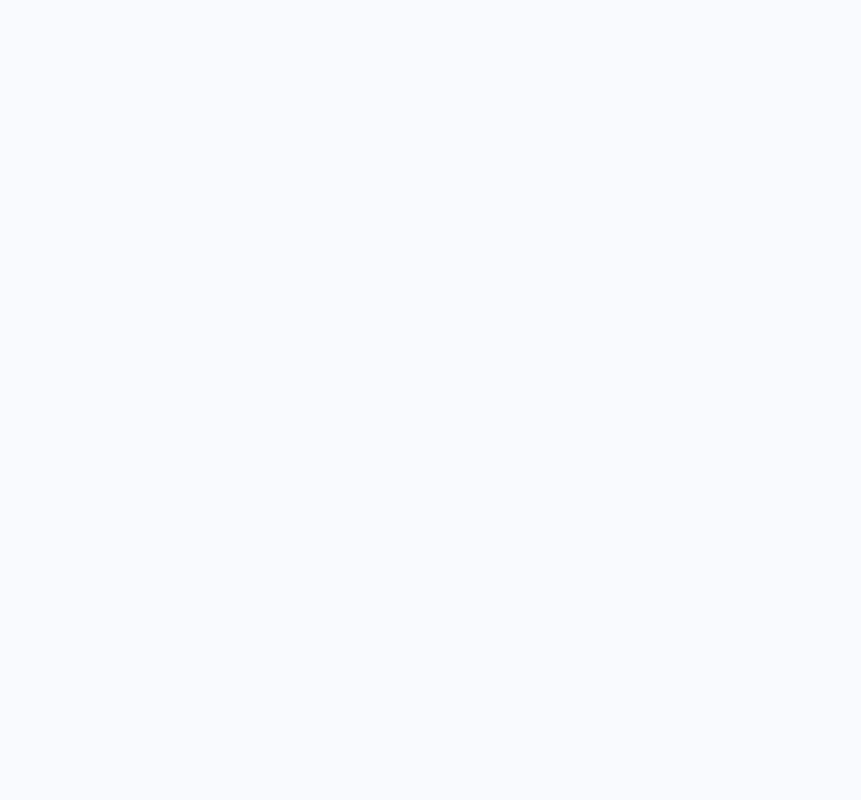
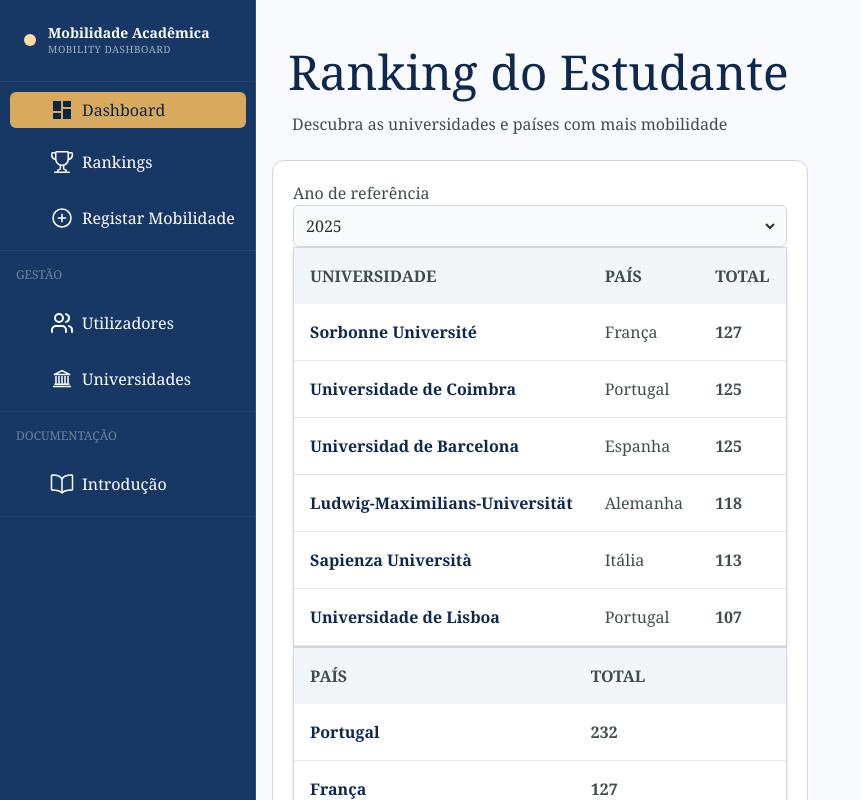
Before and after one commit to IngrydCosta/mobilidade-academica, a React (Vite) app: page /rankings in a window 1280 px wide. Before the commit this address had no page. Shown: the top 800 px of the page, without its empty margins (0-861 px from the left). Built offline with nearby package versions, Linux system fonts and the light colour scheme.

Commit message:
Desenvolvimento da página de ranking

```diff
--- a/src/App.tsx
+++ b/src/App.tsx
@@ -6,8 +6,9 @@
 import CadastroUtilizador from './pages/CadastroUtilizador';
 import CadastroUniversidades from './pages/CadastroUniversidades';
 import Introducao from './pages/Introducao';
+import Rankings from './pages/Rankings'
 
-//import { DiVim } from 'react-icons/di';
+
 
 
 function App() {
@@ -21,6 +22,7 @@
       <Route path='/cadastroUtilizador' element={<CadastroUtilizador />} />
       <Route path='/cadastroUniversidade' element={<CadastroUniversidades />} />
       <Route path='/introducao' element={<Introducao />} />
+      <Route path='/rankings' element={<Rankings />} />
     </Routes>
 
   );
--- a/src/components/Sidebar.tsx
+++ b/src/components/Sidebar.tsx
@@ -5,6 +5,7 @@
 import { LiaUniversitySolid } from "react-icons/lia";
 import { IoBookOutline } from "react-icons/io5";
 import { AiOutlineLogin } from "react-icons/ai";
+import { GoTrophy } from "react-icons/go";
 
  function Sidebar(){
 
@@ -21,6 +22,7 @@
              <div className='flex flex-col p-2.5 gap-3 border-b border-white/5 w-64'>
 
                 <Link to="/dashboard" className='bg-[#D9A95E] text-[#0C2445] rounded-md p-1.5 px-10 cursor-pointer flex items-center gap-2'><MdDashboard className='h-5 w-5 md:h-6 md:w-6 text-[#0C2445]'/><span>Dashboard</span></Link>
+                <Link to="/rankings" className='p-2.5 cursor-pointer px-10 flex items-center gap-2'> <GoTrophy className='h-5 w-5 md:h-6 md:w-6 text-[#FFFFFF] shrink-0'/><span>Rankings</span></Link>
                 <Link to="/registarMobilidade" className='p-2.5 cursor-pointer px-10 flex items-center gap-2 whitespace-nowrap'><IoAddCircleOutline className="h-5 w-5 md:h-6 md:w-6 text-[#FFFFFF] shrink-0"/><span>Registar Mobilidade</span></Link>
 
             </div>
--- a/src/components/filters/YearFilter.tsx
+++ b/src/components/filters/YearFilter.tsx
@@ -1,27 +1,28 @@
 type YearFilter ={
-  value:string
+  value?:string
   onChange: (value: string) => void;
+  label?: string
+  showAllOption?:boolean;
 }
 
 
-function YearFilter({value, onChange}: YearFilter) {
+function YearFilter({value, onChange, label, showAllOption}: YearFilter) {
 
 
 
   return (
    <div className="flex flex-col w-full">
-        <label htmlFor="year" className="text-[#404c4e] font-medium text-md">Ano</label>
+        <label htmlFor="year" className="text-[#404c4e] font-medium text-md">{label}</label>
         <div className="bg-[#F8FAFC] border border-gray-300 rounded-md p-2 mr-5 w-full">
                 <select name="year" id="year" value={value} onChange={(e) => onChange(e.target.value)}
                 className="cursor-pointer text-[#2b2e2e] bg-transparent outline-none w-full">
-                    <option value="">Todos</option>
+                   {showAllOption && <option value="">Todos</option>}
                     <option value="2026">2026</option>
                     <option value="2025">2025</option>
                     <option value="2024">2024</option>
                     <option value="2023">2023</option>
                     <option value="2022">2022</option>
                     <option value="2021">2021</option>
-                    <option value="2020">2021</option>
                 </select>
         </div>
 
--- a/src/pages/DashboardInterno.tsx
+++ b/src/pages/DashboardInterno.tsx
@@ -1,4 +1,3 @@
-
 import Card from "../components/Card";
 import CountryFilter from "../components/filters/CountryFilter";
 import UniversityFilter from "../components/filters/UniversityFilter";
--- a/src/pages/Introducao.tsx
+++ b/src/pages/Introducao.tsx
@@ -14,9 +14,12 @@
 
         <main>
         <Title  title="Introdução" subtitle="Conceitos fundamentais sobre mobilidade estudantil"/>
+        <div className="flex flex-col gap-2  p-4">
           <section>
-            <div className="flex flex-col bg-linear-to-br from-[#0E284E]  to-[#17498b] rounded-lg mt-5 p-8">
-              <Title title="O que é Mobilidade Estudantil?" size="text-2xl" className="text-[#D4A969]" icon={<BiWorld />} />
+            <div className="flex flex-col bg-linear-to-br from-[#0E284E]  to-[#17498b] rounded-lg mt-5 p-8 items-center">
+
+              <Title title="O que é Mobilidade Estudantil?" size="text-4xl" className="text-[#D4A969] flex flex-col items-center" icon={<BiWorld  className="text-3xl"/>} />
+
 
               <div className="text-[#d4d3ce] flex flex-col gap-2">
                 <p className="flex flex-col">
@@ -26,16 +29,18 @@
                  </div>
                 </section>
 
-                <section>
-                  <div>
-                    <Title title="Importância da Mobilidade Estudantil" />
+                <section className="flex flex-row md:flex-col gap-4">
+                    <Title title="Importância da Mobilidade Estudantil" size="text-4xl" />
+                    <div className="flex flex-col md:flex-row gap-4 p-3">
                     <Card icon={<FaUserFriends />} title="Desenvolvimento Pessoal" subtitle="Promove o crescimento pessoal através da exposição a novas culturas, línguas e perspetivas."/>
                     <Card icon={<FaBookOpen />} title="Excelência Académica" subtitle="Acesso a metodologias de ensino, recursos especializados e expertise académica em outras instituições."/>
-                    <Card icon={<BiWorld />} title="Visão Global" subtitle="Forma cidadãos preparados para o mundo globalizado e mercados internacionais." />
+                      </div>
+                      <div className="flex flex-col md:flex-row gap-4 p-3">
+                 <Card icon={<BiWorld />} title="Visão Global" subtitle="Forma cidadãos preparados para o mundo globalizado e mercados internacionais." />
                     <Card icon={<BsStars />} title="Rede Internacional" subtitle="Constrói uma rede duradoura de contactos académicos e profissionais."/>
-
-                  </div>
+                    </div>
                 </section>
+                </div>
                 </main>
     </div>
 
--- a/src/pages/Rankings.tsx
+++ b/src/pages/Rankings.tsx
@@ -0,0 +1,190 @@
+import { useState } from "react";
+import YearFilter from "../components/filters/YearFilter"
+import Sidebar from "../components/Sidebar"
+import Title from "../components/ui/Title"
+import Table, { type Column } from "../components/Table";
+
+
+type MobilityData = {
+  universidade: string;
+  pais: string;
+  ano: number;
+  enviados: number;
+  recebidos: number;
+};
+
+type RankingUniversityData = {
+  universidade: string;
+  pais: string;
+  total: number;
+};
+
+type RankingCountryData = {
+  pais: string;
+  total: number;
+};
+
+const mobilityData: MobilityData[] = [
+  {
+    universidade: "Universidade de Lisboa",
+    pais: "Portugal",
+    ano: 2025,
+    enviados: 49,
+    recebidos: 58,
+  },
+
+  {
+    universidade: "Universidade de Coimbra",
+    pais: "Portugal",
+    ano: 2025,
+    enviados: 64,
+    recebidos: 61,
+  },
+
+  {
+    universidade: "Sorbonne Université",
+    pais: "França",
+    ano: 2025,
+    enviados: 74,
+    recebidos: 53,
+  },
+
+  {
+    universidade: "Universidad de Barcelona",
+    pais: "Espanha",
+    ano: 2025,
+    enviados: 62,
+    recebidos: 63,
+  },
+
+  {
+    universidade: "Ludwig-Maximilians-Universität",
+    pais: "Alemanha",
+    ano: 2025,
+    enviados: 73,
+    recebidos: 45,
+  },
+
+  {
+    universidade: "Sapienza Università",
+    pais: "Itália",
+    ano: 2025,
+    enviados: 65,
+    recebidos: 48,
+  },
+
+  {
+    universidade: "Universidade de Lisboa",
+    pais: "Portugal",
+    ano: 2024,
+    enviados: 30,
+    recebidos: 40,
+  },
+
+  {
+    universidade: "Sorbonne Université",
+    pais: "França",
+    ano: 2024,
+    enviados: 90,
+    recebidos: 50,
+  },
+];
+
+
+const universityColumns: Column<RankingUniversityData>[] = [
+  {
+    header: "UNIVERSIDADE",
+    accessor: "universidade",
+    className:"text-[#0E284E] font-bold",
+  },
+
+  {
+    header: "PAÍS",
+    accessor: "pais",
+    className:"text-[#404c4e]",
+  },
+
+  {
+    header: "TOTAL",
+    accessor: "total",
+    className:"text-[#404c4e] font-bold"
+  },
+];
+
+const countryColumns: Column<RankingCountryData>[] = [
+  {
+    header: "PAÍS",
+    accessor: "pais",
+    className: "text-[#0E284E] font-bold",
+  },
+
+  {
+    header: "TOTAL",
+    accessor: "total",
+    className: "text-[#404c4e] font-bold",
+  },
+];
+
+
+
+function Rankings() {
+
+    const [yearFilter, setYearFilter] = useState("2025");
+
+    const filteredData = mobilityData.filter(
+        (item) => item.ano === Number(yearFilter)
+    );
+
+    const universityRanking: RankingUniversityData[] = filteredData
+    .map((item) => ({
+      universidade: item.universidade,
+      pais: item.pais,
+      total: item.enviados + item.recebidos,
+    }))
+    .sort((a, b) => b.total - a.total);
+
+    const countryRanking: RankingCountryData[] = filteredData
+    .reduce((acc, item) => {
+      const existingCountry = acc.find(
+        (country) => country.pais === item.pais
+      );
+
+
+ const total = item.enviados + item.recebidos;
+
+      if (existingCountry) {
+        existingCountry.total += total;
+      } else {
+        acc.push({
+          pais: item.pais,
+          total,
+        });
+      }
+
+      return acc;
+    }, [] as RankingCountryData[])
+    .sort((a, b) => b.total - a.total);
+
+
+  return (
+    <div className="flex min-h-screen ">
+        <Sidebar />
+
+        <main className="flex flex-col gap-4 p-4">
+        <Title  title="Ranking do Estudante" subtitle="Descubra as universidades e países com mais mobilidade"/>
+        <div className="bg-[#FFFFFF] border border-gray-300 gap-4 rounded-xl  items-center p-5">
+            <YearFilter value={yearFilter} onChange={setYearFilter} label={"Ano de referência"} showAllOption={false} />
+
+            <div>
+                <Table columns={universityColumns} data={universityRanking}/>
+            </div>
+             <div>
+                <Table columns={countryColumns} data={countryRanking}/>
+            </div>
+        </div>
+        </main>
+        </div>
+  )
+}
+
+export default Rankings
```
